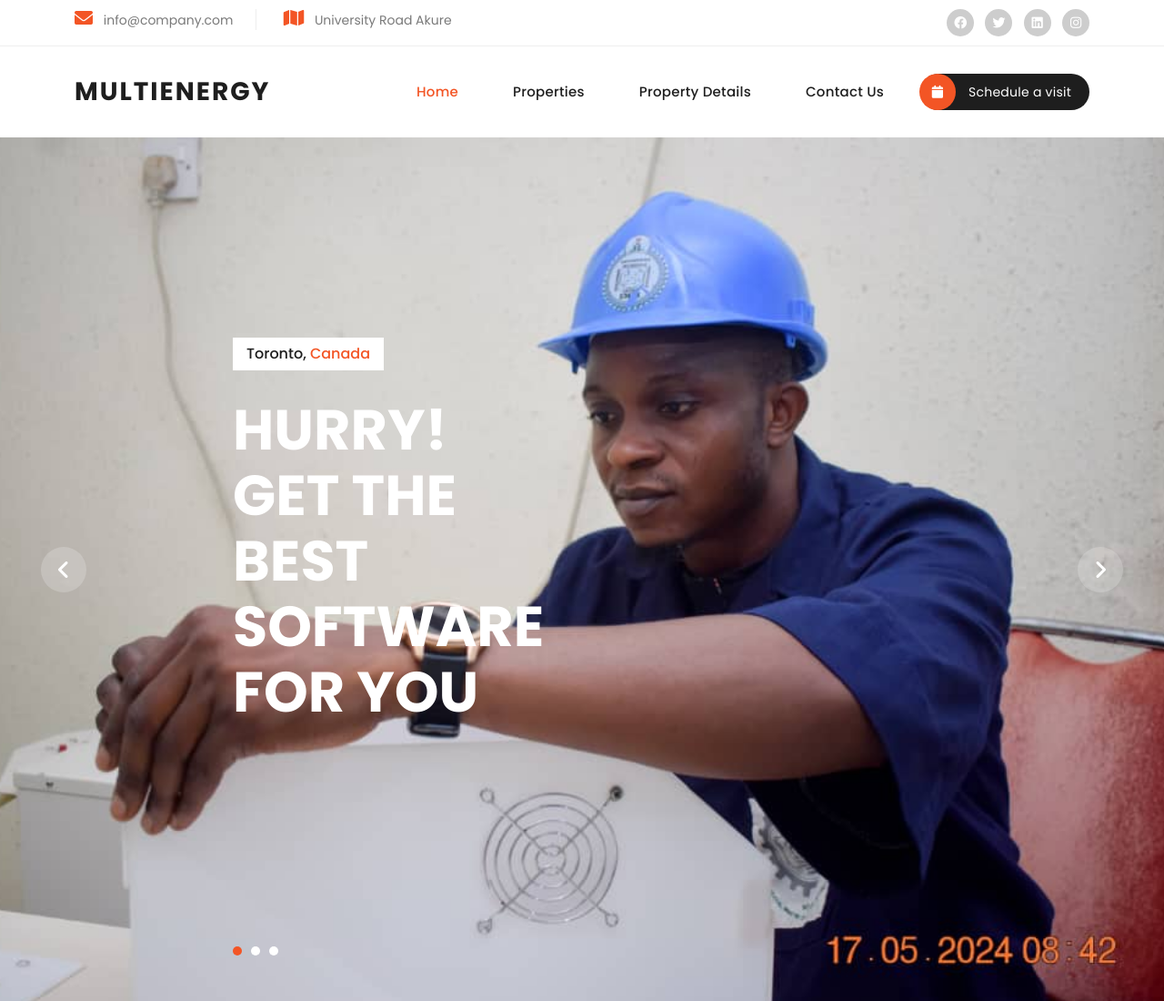
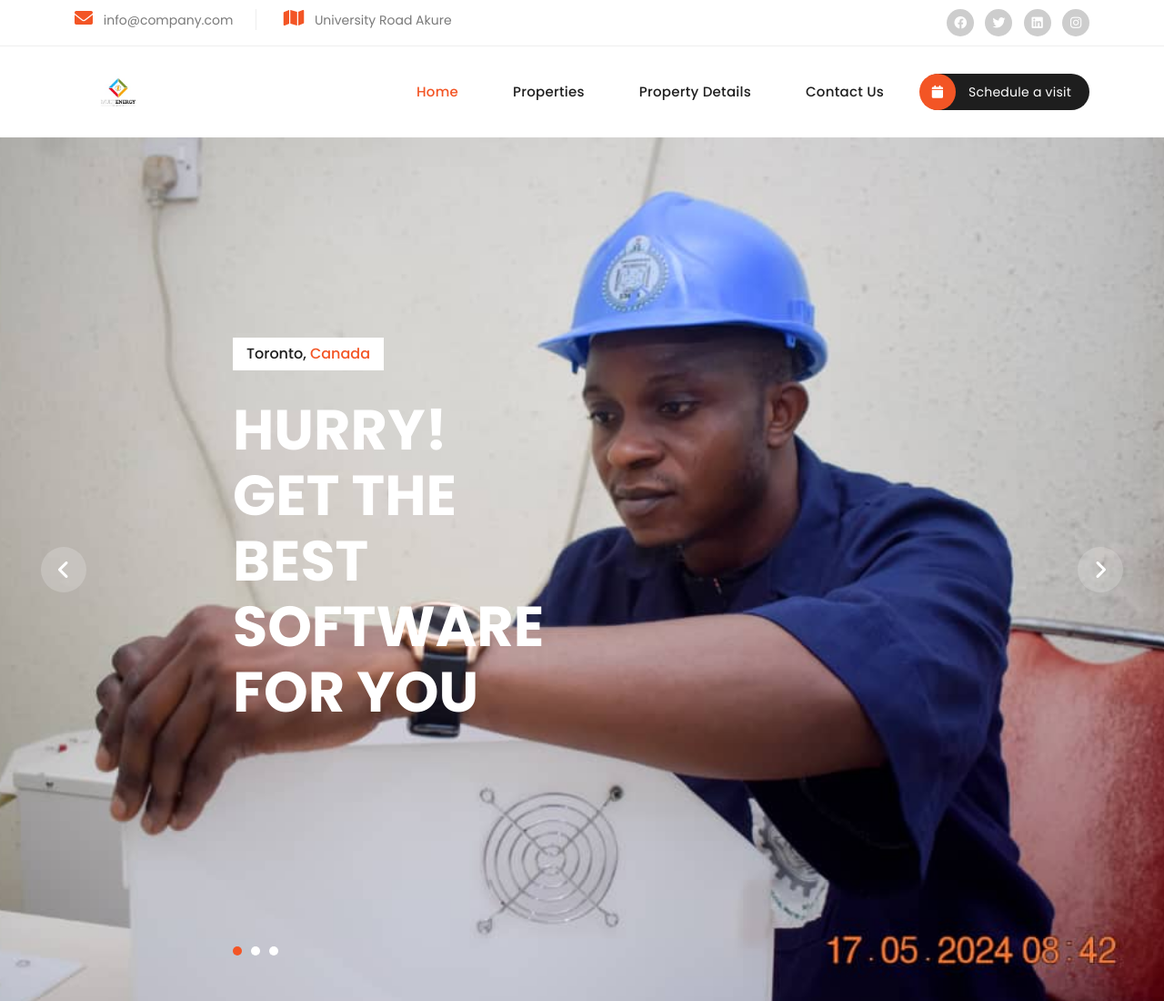
Before and after one commit to adebayoabdulsalam/-ultimateengine, a plain HTML site: page index.html in a window 1280 px wide. Shown: the top 1100 px of the page at 91% size. Drawn offline with nearby package versions, Linux system fonts and the light colour scheme.

Commit message:
'lasttwo'

```diff
--- a/assets/css/flex-slider.css
+++ b/assets/css/flex-slider.css
@@ -19,6 +19,7 @@
   font-weight: normal;
   font-style: normal;
 }
+
 /* ====================================================================================================================
  * RESETS
  * ====================================================================================================================*/
@@ -113,7 +114,7 @@ html[xmlns] .flexslider .slides {
   margin-right: 5px;
 }
 .flex-direction-nav {
-  *height: 0;
+  height: 0;
 }
 .flex-direction-nav a {
   text-decoration: none;
@@ -209,7 +210,7 @@ html[xmlns] .flexslider .slides {
   margin: 0 6px;
   display: inline-block;
   zoom: 1;
-  *display: inline;
+  display: inline;
 }
 .flex-control-paging li a {
   width: 11px;
--- a/index.html
+++ b/index.html
@@ -12,7 +12,7 @@
     <!-- Bootstrap core CSS -->
     <link href="vendor/bootstrap/css/bootstrap.min.css" rel="stylesheet">
 
-
+    <link rel="stylesheet" href="style.css">
     <!-- Additional CSS Files -->
     <link rel="stylesheet" href="assets/css/fontawesome.css">
     <link rel="stylesheet" href="assets/css/templatemo-villa-agency.css">
@@ -72,7 +72,7 @@ https://templatemo.com/tm-591-villa-agency
                 <nav class="main-nav">
                     <!-- ***** Logo Start ***** -->
                     <a href="index.html" class="logo">
-                        <h1>MultiEnergy</h1>
+                        <h1>  <img class="logos" src="/assets/images/WhatsApp Image 2025-05-26 at 20.23.42_48a1f608.jpg" alt=""></h1>
                     </a>
                     <!-- ***** Logo End ***** -->
                     <!-- ***** Menu Start ***** -->
--- /dev/null
+++ b/style.css
@@ -0,0 +1,6 @@
+.logos{
+  height: 4pc;
+  width: auto;
+  position: relative;
+  bottom: 5;
+}
```
